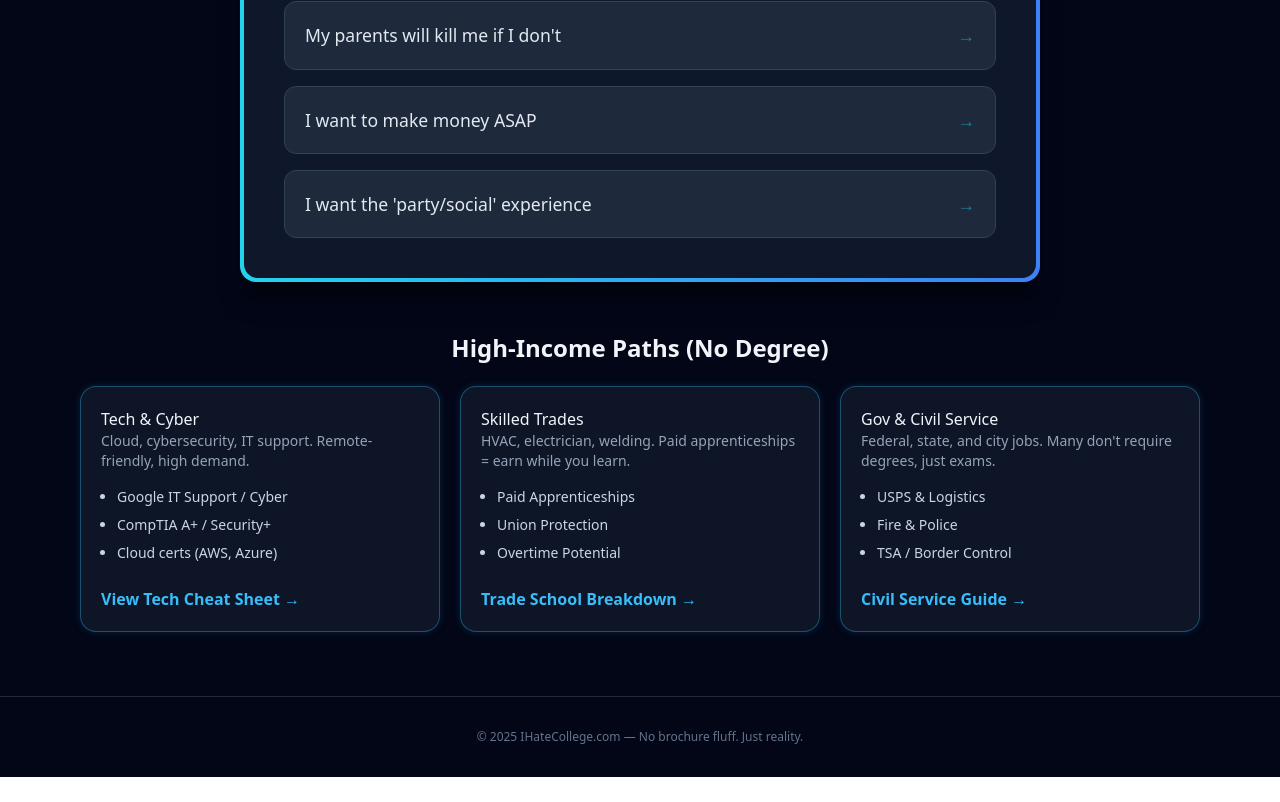
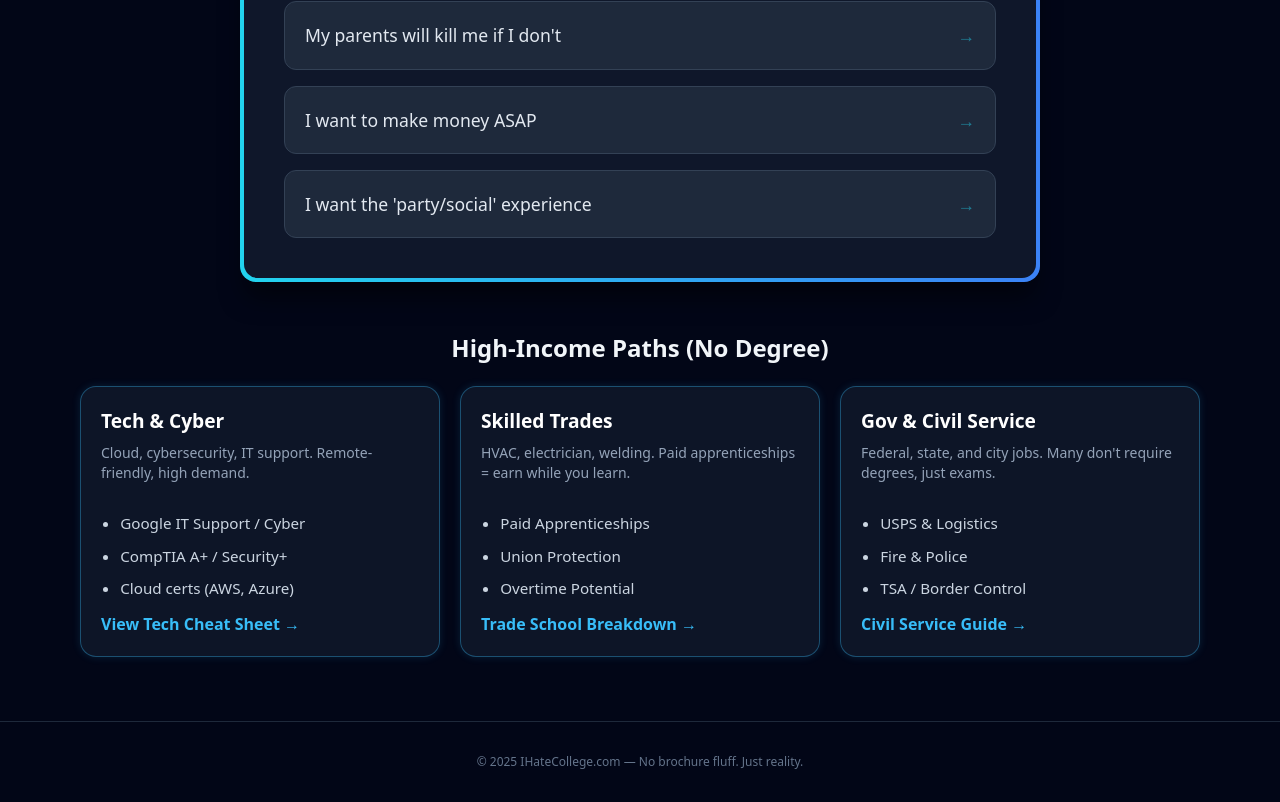
Before and after one commit to placebetsai/Ihatecollege, a Next.js app: page / in a window 1280 px wide. Shown: the part 913-1715 px from the top of the page. Before the commit the page ends 1690 px from the top, so only its background shows below. Built offline with nearby package versions, Linux system fonts and the light colour scheme.

Commit message:
Update globals.css

```diff
--- a/styles/globals.css
+++ b/styles/globals.css
@@ -2,7 +2,7 @@
 @tailwind components;
 @tailwind utilities;
 
-/* Base Setup */
+/* --- BASE SETUP --- */
 html, body {
   padding: 0;
   margin: 0;
@@ -13,14 +13,13 @@ html, body {
 
 img { max-width: 100%; display: block; }
 
-/* --- ANIMATIONS --- */
+/* --- HOMEPAGE ANIMATIONS (Patriotic Pulse) --- */
 @keyframes patriotic-glow {
   0% { border-color: rgba(56, 189, 248, 0.4); box-shadow: 0 0 18px rgba(56, 189, 248, 0.15); }
   50% { border-color: rgba(248, 113, 113, 0.4); box-shadow: 0 0 18px rgba(248, 113, 113, 0.15); }
   100% { border-color: rgba(56, 189, 248, 0.4); box-shadow: 0 0 18px rgba(56, 189, 248, 0.15); }
 }
 
-/* --- HERO (Homepage) --- */
 .hero {
   margin-top: 2rem;
   padding: 2.25rem 1.8rem;
@@ -35,7 +34,9 @@ img { max-width: 100%; display: block; }
 .eyebrow { font-size: 0.78rem; letter-spacing: 0.14em; text-transform: uppercase; color: #9ca3af; margin-bottom: 0.7rem; }
 .hero-subtitle { color: #d1d5db; font-size: 1rem; margin: 0 auto 1.5rem; max-width: 640px; }
 
-/* --- LAYOUTS (Restored for inner pages) --- */
+/* --- REPAIRED CLASSES FOR INNER PAGES --- */
+/* This section was missing, which is why Trade Schools/Cheat Sheets looked broken */
+
 .section { margin-top: 3rem; }
 .section-title { font-size: 1.5rem; margin-bottom: 1.2rem; font-weight: 700; text-align: center; }
 
@@ -45,14 +46,17 @@ img { max-width: 100%; display: block; }
   grid-template-columns: repeat(auto-fit, minmax(260px, 1fr));
 }
 
-/* --- CARDS (Restored .path-card for Cheat Sheets) --- */
+/* The Critical Card Style */
 .glow-card, .path-card {
   border-radius: 1rem;
   padding: 1.25rem;
-  background: rgba(15, 23, 42, 0.92);
-  border: 1px solid rgba(56, 189, 248, 0.35);
-  box-shadow: 0 0 0.5rem rgba(56, 189, 248, 0.15);
+  background: rgba(15, 23, 42, 0.92); /* Dark Blue Background */
+  border: 1px solid rgba(56, 189, 248, 0.35); /* Blue Border */
+  box-shadow: 0 0 0.5rem rgba(56, 189, 248, 0.15); /* Blue Glow */
   transition: all 0.3s ease;
+  display: flex;
+  flex-direction: column;
+  height: 100%;
 }
 
 .glow-card:hover, .path-card:hover {
@@ -61,14 +65,38 @@ img { max-width: 100%; display: block; }
   box-shadow: 0 0 20px rgba(56, 189, 248, 0.3);
 }
 
-/* Specific Card Colors (Only affects Homepage grid) */
+/* Homepage-specific hover colors (Yellow/Pink/Green) */
+/* Only applies to grids that are direct children of the main path-grid */
 .path-grid > div:nth-child(1):hover { border-color: #facc15; box-shadow: 0 0 20px rgba(250, 204, 21, 0.4); }
 .path-grid > div:nth-child(2):hover { border-color: #f472b6; box-shadow: 0 0 20px rgba(244, 114, 182, 0.4); }
 .path-grid > div:nth-child(3):hover { border-color: #4ade80; box-shadow: 0 0 20px rgba(74, 222, 128, 0.4); }
 
-/* --- CONTENT STYLING (Restored list styles) --- */
-.path-card h3 { font-size: 1.2rem; font-weight: 700; margin-bottom: 0.5rem; }
-.path-card p { color: #d1d5db; }
-.path-card ul { margin: 0.75rem 0; padding-left: 1.2rem; color: #cbd5e1; font-size: 0.95rem; line-height: 1.45; }
-.path-link { color: #38bdf8; font-weight: 600; margin-top: 0.5rem; }
+/* Typography inside cards */
+.path-card h3, .glow-card h3 {
+  font-size: 1.2rem;
+  font-weight: 700;
+  margin-bottom: 0.5rem;
+  color: white;
+}
+
+.path-card p, .glow-card p {
+  color: #94a3b8;
+  margin-bottom: 1rem;
+}
+
+.path-card ul, .glow-card ul {
+  margin: 0.75rem 0;
+  padding-left: 1.2rem;
+  color: #cbd5e1;
+  font-size: 0.95rem;
+  line-height: 1.6;
+  list-style-type: disc;
+}
+
+.path-link {
+  color: #38bdf8;
+  font-weight: 600;
+  margin-top: auto; /* Pushes link to bottom */
+  display: inline-block;
+}
 .path-link:hover { text-decoration: underline; }
```
